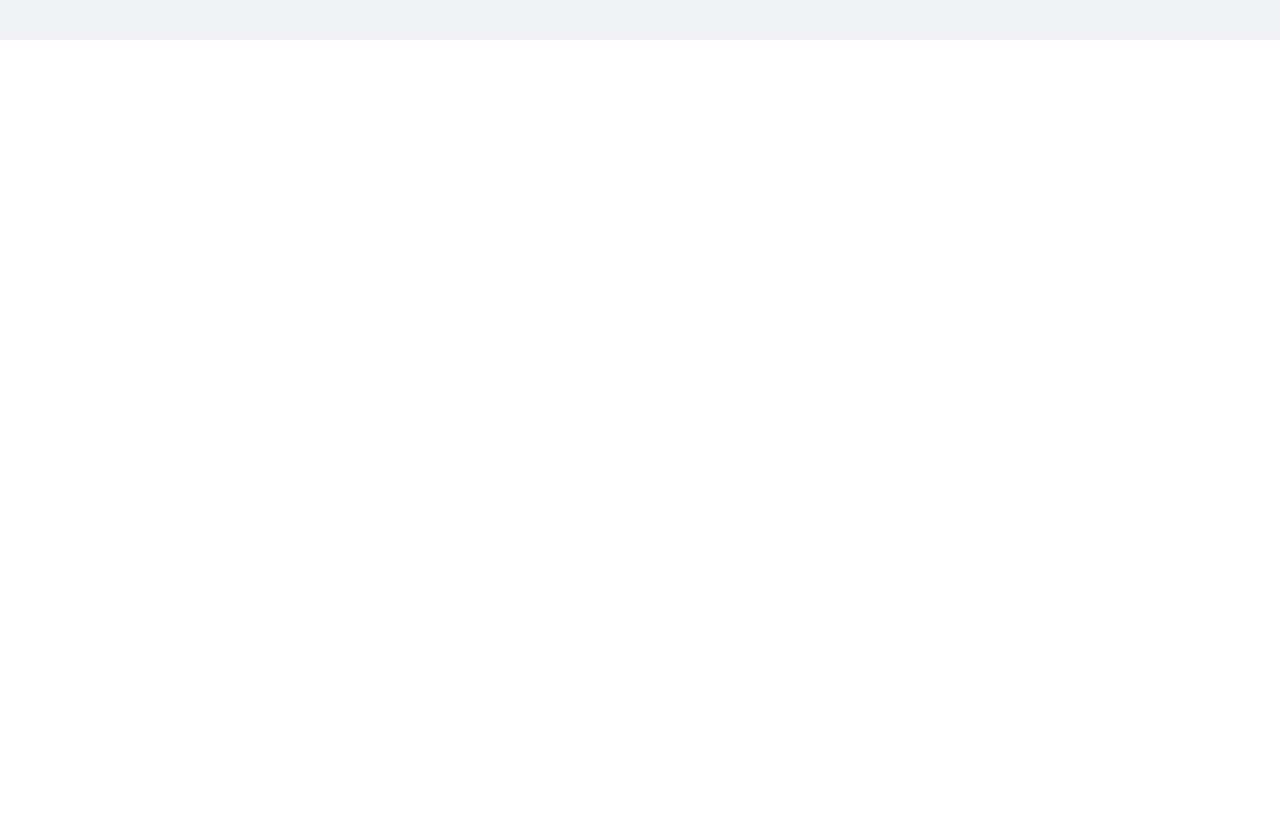
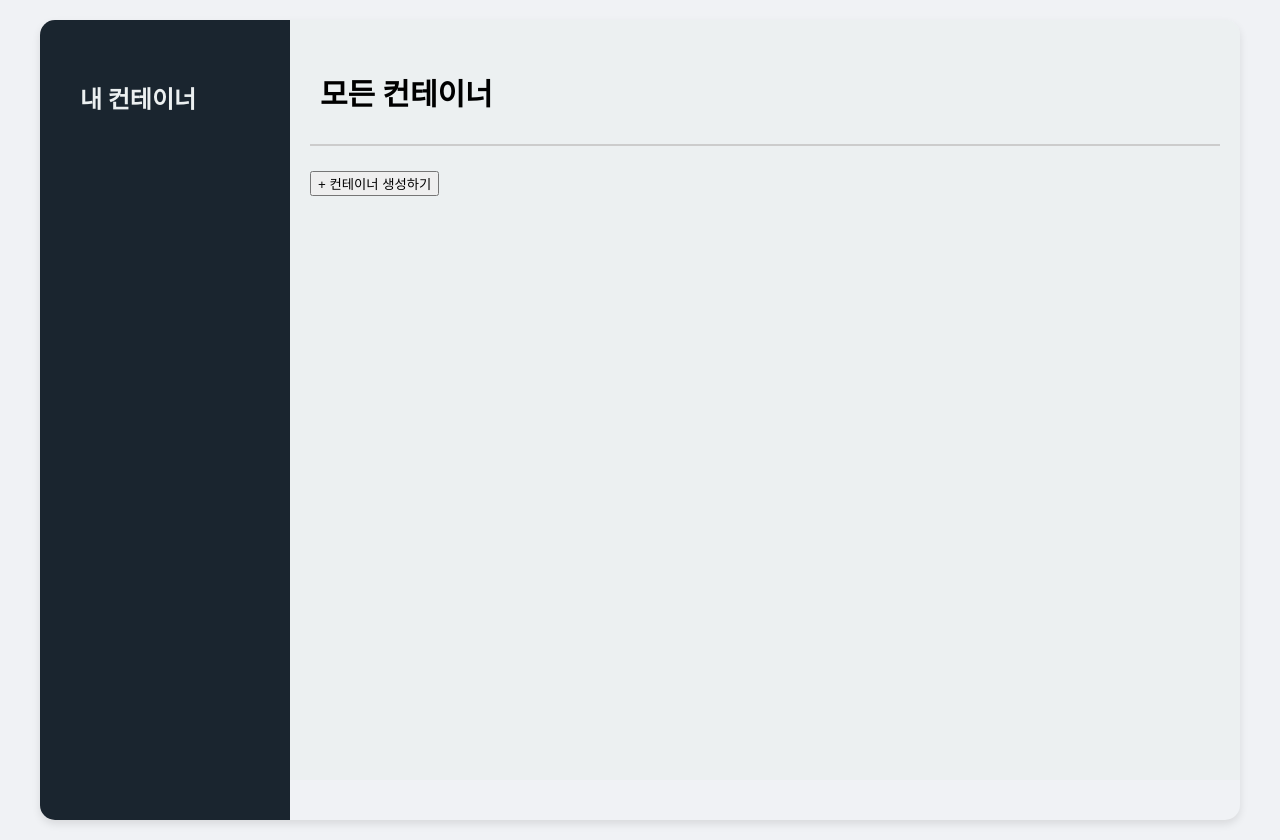
Before and after one commit to Groom-F1B4-WebIDE/WebIDE-Front, a React (Create React App) app: page /files in a window 1280 px wide. Before the commit this address had no page. Before the commit the page ends 800 px from the top, so only its background shows below. Built offline with nearby package versions, Linux system fonts and the light colour scheme.

Commit message:
feat : create container page

```diff
--- a/src/App.js
+++ b/src/App.js
@@ -3,6 +3,8 @@ import { BrowserRouter as Router, Route, Routes } from 'react-router-dom';
 import './App.css';
 import Main from './pages/Main';
 import CodeCompiler from './pages/CodeCompiler';
+import Containers from './pages/Containers';
+
 
 function App() {
   const [darkMode, setDarkMode] = useState(false);
@@ -16,11 +18,13 @@ function App() {
       <div className={darkMode ? 'app dark-mode' : 'app'}>
         <Routes>
           <Route path="/code" element={<CodeCompiler />} />
+          <Route path="/files" element={<Containers />} />
           <Route
             path="/"
             exact
             element={<Main darkMode={darkMode} handleToggle={handleToggle} />}
           />
+
         </Routes>
       </div>
     </Router>
--- /dev/null
+++ b/src/pages/Containers.js
@@ -0,0 +1,113 @@
+import React, {useState} from 'react';
+import './styles/Containers-modal.css';
+
+function Containers() {
+
+    const [modalOpen, setModalOpen] = useState(false);
+    const [fileName, setFileName] = useState('');
+    const [fileType, setFileType] = useState('');
+    const [files, setFiles] = useState([]);
+    const [compiledFiles, setCompiledFiles] = useState([]);
+
+
+    const CreateContainerButton = () => {
+        setModalOpen(true);
+    };
+
+    const RealCreateContainer = async () => {
+        try {
+            const response = await fetch('http://localhost:8080/file/create', {
+                method: 'POST',
+                headers: {
+                    'Content-Type': 'application/json',
+                },
+                body: JSON.stringify({ fileName, fileType }),
+            });
+            if (!response.ok) {
+                throw new Error('파일 생성 실패');
+            }
+
+            const result = await response.json();
+            console.log('파일 생성 결과:', result);
+
+            setCompiledFiles([...compiledFiles, { name: fileName, type: fileType }]);
+
+
+        } catch (error) {
+            console.error('파일 생성 오류:', error.message);
+            // 파일 생성에 실패하였을 때의 오류 처리 로직 추가
+        }
+
+        // 파일 생성 후에 상태 업데이트
+        setModalOpen(false);
+        setFileName('');
+        setFileType('');
+        setFiles([...files, { name: fileName, type: fileType }]);
+
+    };
+
+    const handleFileClick = (file) => {
+        // 파일을 클릭했을 때 수행할 작업 구현
+        console.log('클릭한 파일 정보:', file);
+        // 예를 들어 컴파일러 실행 등의 작업 수행 가능
+    };
+
+
+    const CloseModal = () => {
+        setModalOpen(false);
+        setFileName('');
+        setFileType('');
+    };
+
+    return (
+        <div className='files'>
+            <div className='file-sidebar'>
+                <h2 className="file-logo"> 내 컨테이너</h2>
+            </div>
+            <div className="file-main-content">
+                <div className="file-top-bar">
+                    <h1>모든 컨테이너</h1>
+                </div>
+                <div className="horizontal-line"></div>
+                <button className="file-create-button" onClick={CreateContainerButton}> + 컨테이너 생성하기 </button>
+                <div className='container-box-list'>
+                    {compiledFiles.map((file, index) => (
+                        <div key={index} className="container-box">
+                            <div className='container-info'>
+                                <h3>{file.type === 'java' ? file.name + '.java' : file.type === 'python' ? file.name + '.py' : file.type === 'cpp' ? file.name + '.cpp' : file.name}</h3>
+                            </div>
+                            <button className="run-button" onClick={() => handleFileClick(file)}>실행</button>
+                        </div>
+
+                    ))}
+                </div>
+            </div>
+            {modalOpen && (
+                <div className="modal">
+                    <div className="modal-content">
+                        <h2>새로운 컨테이너 생성하기</h2>
+                        <input
+                            type="text"
+                            placeholder="파일 이름"
+                            value={fileName}
+                            onChange={(e) => setFileName(e.target.value)}
+                        />
+                        <select
+                            value={fileType}
+                            onChange={(e) => setFileType(e.target.value)}
+                        >
+                            <option value="">파일 타입 선택</option>
+                            <option value="java">Java</option>
+                            <option value="python">Python</option>
+                            <option value="cpp">C++</option>
+                        </select>
+                        <button onClick={RealCreateContainer}>생성하기</button>
+                        <button className="close-button" onClick={() => setModalOpen(false)}>취소</button>
+                    </div>
+                </div>
+            )}
+        </div>
+    )
+}
+
+export default Containers;
--- /dev/null
+++ b/src/pages/styles/Containers-modal.css
@@ -0,0 +1,146 @@
+.app{
+    background-color: #f0f2f5;
+    display: flex;
+    justify-content: center;
+    align-items: center;
+    padding: 20px;
+}
+
+.files {
+    display: flex;
+    max-width: 1200px;
+    width: 100%;
+    height: 100vh; /* 높이를 브라우저 높이에 맞게 설정 */
+    background-color: #f0f2f5;
+    border-radius: 15px;
+    overflow: hidden;
+    box-shadow: 0 4px 8px rgba(0, 0, 0, 0.1);
+    position: relative;
+    }
+
+    .file-sidebar {
+    width: 250px;
+    background-color: #1a252f;
+    height: 100%; /* 부모 요소(.files)의 높이와 일치시킴 */
+    padding: 40px;
+    box-sizing: border-box;
+    display: flex;
+    flex-direction: column;
+    justify-content: space-between;
+    position: relative;
+    }
+
+    .file-logo {
+    font-size: 24px;
+    color: #ecf0f1;
+    margin-bottom: 40px;
+    }
+
+    .file-main-content {
+    flex: 1;
+    padding: 20px;
+    background-color: #ecf0f1;
+    box-sizing: border-box;
+    overflow-y: auto;
+    height: calc(100vh - 40px);
+    scrollbar-width: none;
+    -ms-overflow-style: none;
+    }
+
+    .file-top-bar {
+    font-size: 15px;
+    padding: 10px;
+    }
+
+    /* 가로선 스타일 */
+    .horizontal-line {
+    border-top: 2px solid #ccc; /* 실선 스타일 */
+    margin-bottom: 25px;
+    }
+
+    /* styles/Containers-modal.css */
+    .modal {
+    position: fixed;
+    top: 0;
+    left: 0;
+    width: 100%;
+    height: 100%;
+    background: rgba(0, 0, 0, 0.5);
+    display: flex;
+    justify-content: center;
+    align-items: center;
+    }
+
+    .modal-content {
+    background: white;
+    padding: 20px;
+    border-radius: 8px;
+    width: 300px;
+    box-shadow: 0 4px 8px rgba(0, 0, 0, 0.1);
+    }
+
+    .modal-content input,
+    .modal-content select {
+    width: 90%;
+    margin-bottom: 10px;
+    padding: 10px;
+    border: 1px solid #ccc;
+    border-radius: 4px;
+    }
+
+    .modal-content button {
+    width: 100%;
+    padding: 10px;
+    background: #007bff;
+    border: none;
+    color: white;
+    border-radius: 4px;
+    cursor: pointer;
+    margin-bottom: 10px;
+    }
+
+    .modal-content button:hover {
+    background: #0056b3;
+    }
+
+    .container-box-list {
+        display: flex;
+        flex-wrap: wrap;
+    }
+
+    .container-box {
+        background-color: #fff;
+        border: 2px solid #ddd;
+        border-radius: 15px;
+        width: 20%;
+        padding: 20px;
+        margin-top: 20px;
+        margin-left: 20px;
+        margin-right: 20px;
+        cursor: pointer;
+        transition: box-shadow 0.3s ease;
+    }
+
+    .container-info {
+        margin-top: 0px;
+        margin-bottom: 80px;
+    }
+
+    .run-button {
+        background-color: #4CAF50; /* 일반 상태 배경색 */
+        border: none;
+        color: white;
+        padding: 10px 20px;
+        text-align: center;
+        text-decoration: none;
+        display: inline-block;
+        font-size: 16px;
+        margin: 4px 2px;
+        cursor: pointer;
+        border-radius: 5px;
+        transition: background-color 0.3s; /* hover 시 배경색 전환을 위한 트랜지션 */
+    }
+
+    .run-button:hover {
+        background-color: #0056b3; /* hover 상태 배경색 */
+    }
```
Also changed, not shown: src/pages/Main.js (+1 -1 lines).
